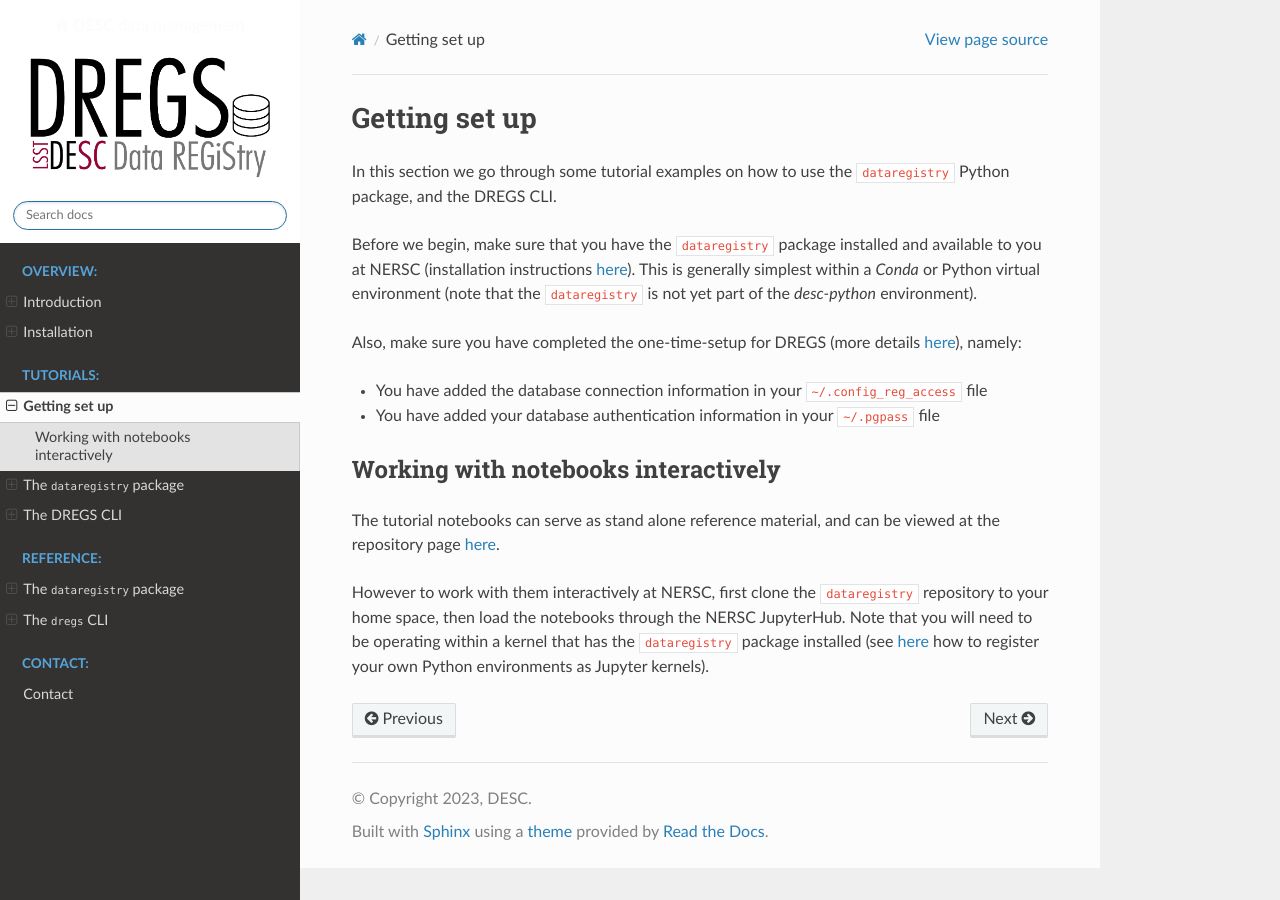
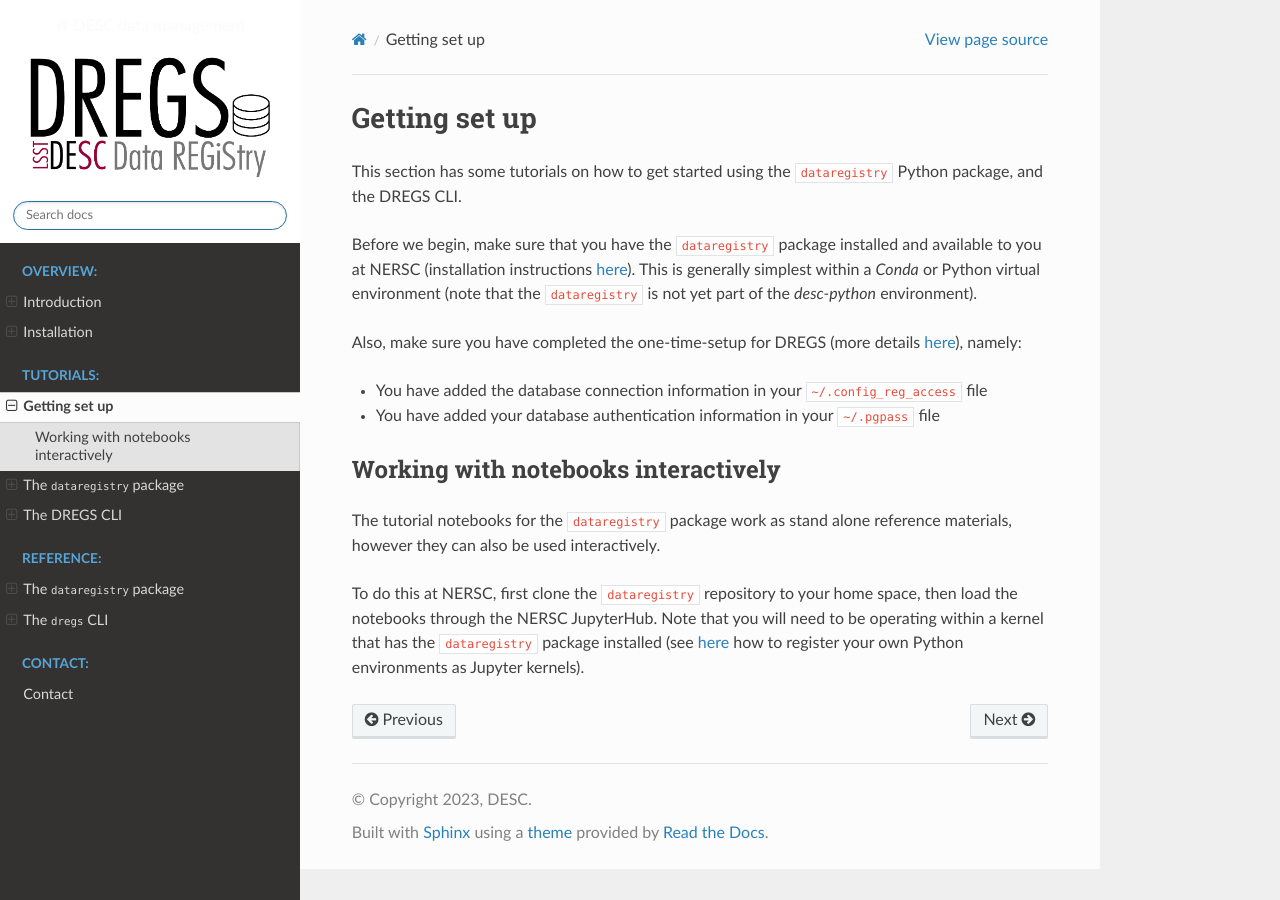
Before and after one commit to LSSTDESC/dataregistry, a Sphinx documentation site: the page built from docs/source/tutorial_setup.rst, in a window 1280 px wide. Built offline with Sphinx 7.4.7 and the Read the Docs theme 2.0.0, drawn with Linux system fonts in a browser that asks for light colours.

Commit message:
Tweaks to text

```diff
--- a/docs/source/tutorial_cli.rst
+++ b/docs/source/tutorial_cli.rst
@@ -37,7 +37,7 @@ Typing
 will list all the metadata properties that can be associated with a dataset
 being registered. Similar to registering datasets using the ``dataregistry``
 package, the ``relative_path`` and ``version`` string properties are mandatory,
-which will always be the first two passed parameters to the ``dregs register
+which will always be the first two parameters passed to the ``dregs register
 dataset`` command respectively.
 
 For example, say I have produced some data from my latest DESC publication that
--- a/docs/source/tutorial_setup.rst
+++ b/docs/source/tutorial_setup.rst
@@ -1,17 +1,17 @@
 Getting set up
 ==============
 
-In this section we go through some tutorial examples on how to use the
+This section has some tutorials on how to get started using the
 ``dataregistry`` Python package, and the DREGS CLI.
 
 Before we begin, make sure that you have the ``dataregistry`` package installed
 and available to you at NERSC (installation instructions `here
-<http://lsstdesc.org/dataregistry/installation.html>`_). This is generally
+<http://lsstdesc.org/dataregistry/installation.html>`__). This is generally
 simplest within a *Conda* or Python virtual environment (note that the
 ``dataregistry`` is not yet part of the `desc-python` environment).
 
 Also, make sure you have completed the one-time-setup for DREGS (more details
-`here <http://lsstdesc.org/dataregistry/installation.html>`_), namely:
+`here <http://lsstdesc.org/dataregistry/installation.html>`__), namely:
 
 - You have added the database connection information in your
   ``~/.config_reg_access`` file
@@ -21,13 +21,12 @@ Also, make sure you have completed the one-time-setup for DREGS (more details
 Working with notebooks interactively
 ------------------------------------
 
-The tutorial notebooks can serve as stand alone reference material, and can be
-viewed at the repository page `here
-<https://github.com/LSSTDESC/dataregistry/tree/main/docs/source/tutorial_notebooks>`_.
+The tutorial notebooks for the ``dataregistry`` package work as stand alone
+reference materials, however they can also be used interactively.
 
-However to work with them interactively at NERSC, first clone the
-``dataregistry`` repository to your home space, then load the notebooks through
-the NERSC JupyterHub. Note that you will need to be operating within a kernel
-that has the ``dataregistry`` package installed (see
-`here <https://docs.nersc.gov/services/jupyter/how-to-guides/>`_ how to register
+To do this at NERSC, first clone the ``dataregistry`` repository to your home
+space, then load the notebooks through the NERSC JupyterHub. Note that you will
+need to be operating within a kernel that has the ``dataregistry`` package
+installed (see `here
+<https://docs.nersc.gov/services/jupyter/how-to-guides/>`__ how to register
 your own Python environments as Jupyter kernels).
```
